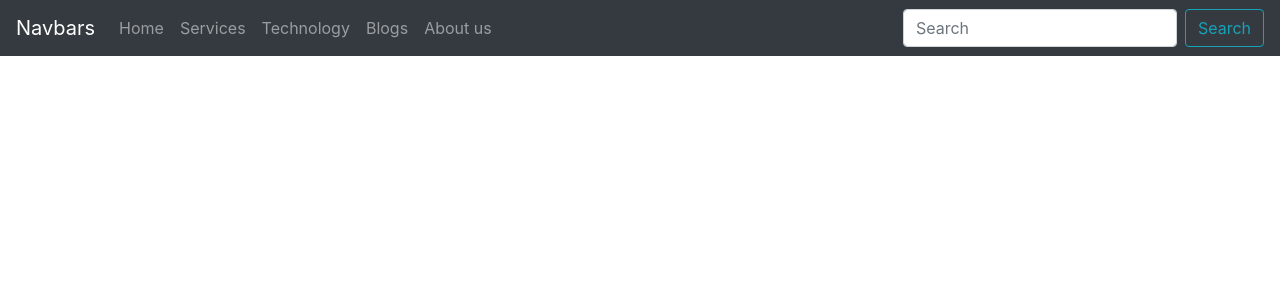
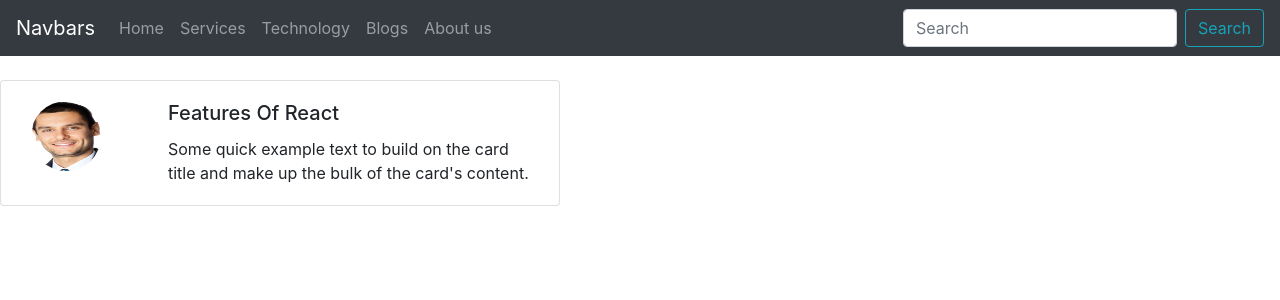
Before and after one commit to MdTauseef27/PracticePurpose, a React (Create React App) app: page / in a window 1280 px wide. Shown: the top 300 px of the page. Built offline with nearby package versions, Linux system fonts and the light colour scheme.

Commit message:
card implemented

```diff
--- a/src/App.js
+++ b/src/App.js
@@ -1,11 +1,13 @@
 import React from "react";
 import { Navbars } from "./Component/Navbars";
+import { Cardex } from "./Component/Cardex";
 import "./App.css";
 
 function App() {
   return (
     <div>
       <Navbars />
+      <Cardex />
     </div>
   );
 }
--- /dev/null
+++ b/src/Component/Cardex.js
@@ -0,0 +1,24 @@
+import React from "react";
+import { Card, Row, Col } from "react-bootstrap";
+import ImgLogo from "./Img/main1.jpg";
+import "../Component/Stylesheetex.css";
+export const Cardex = () => {
+  return (
+    <Card style={{ width: "35rem" }}>
+      <Row>
+        <Col sm={3}>
+          <Card.Img src={ImgLogo} className="avatar" alt="" />
+        </Col>
+        <Col sm={9}>
+          <Card.Body>
+            <Card.Title>Features Of React</Card.Title>
+            <Card.Text>
+              Some quick example text to build on the card title and make up the
+              bulk of the card's content.
+            </Card.Text>
+          </Card.Body>
+        </Col>
+      </Row>
+    </Card>
+  );
+};
--- /dev/null
+++ b/src/Component/Stylesheetex.css
@@ -0,0 +1,10 @@
+.avatar {
+    vertical-align: middle;
+    width: 70px;
+    height: 70px;
+    margin-top: 20px;
+    margin-left: 30px;
+
+    border-radius: 50px;
+
+  }
```
Also changed, not shown: src/Component/Img/main1.jpg (added).
